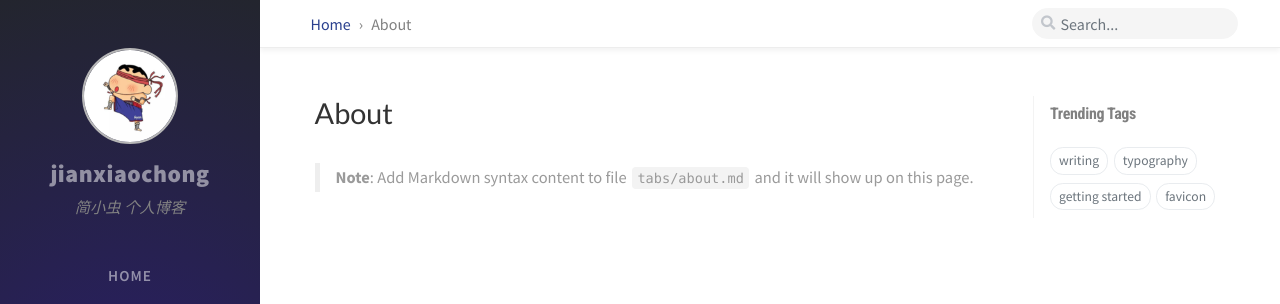
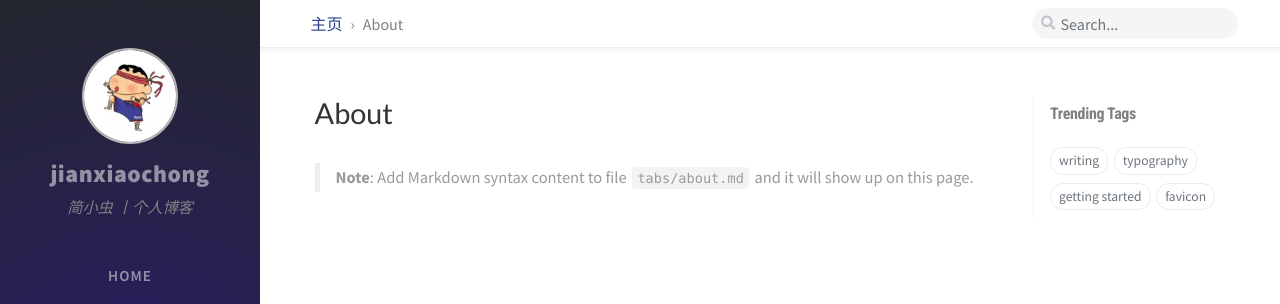
Before and after one commit to jianxiaochong/jianxiaochong.github.io, a Jekyll site: the page built from tabs/about.md, in a window 1280 px wide. Shown: the top 304 px of the page. Built offline with Jekyll 4.4.1, drawn with Linux system fonts in a browser that asks for light colours; nearby versions of some CDN libraries; comment, search, counter and statistics services are not loaded.

Commit message:
Update _config.yml

```diff
--- a/_config.yml
+++ b/_config.yml
@@ -10,7 +10,7 @@
 
 title: jianxiaochong                         # 主标题
 
-tagline: 简小虫 个人博客       #子标题
+tagline: 简小虫 丨个人博客       #子标题
 
 description: >-                        # used by seo meta and the atom feed
   A minimal, portfolio, sidebar,
@@ -132,7 +132,7 @@ defaults:
       location: Tag
       breadcrumb:
         -
-          label: Home
+          label: 主页
           url: /
         -
           label: Tags
@@ -145,7 +145,7 @@ defaults:
       location: Category
       breadcrumb:
         -
-          label: Home
+          label: 主页
           url: /
         -
           label: Categories
@@ -158,7 +158,7 @@ defaults:
       dynamic_title: true    #在移动屏幕中隐藏标题。
       breadcrumb:
         -
-          label: Home
+          label: 主页
           url: /
 
 
```
